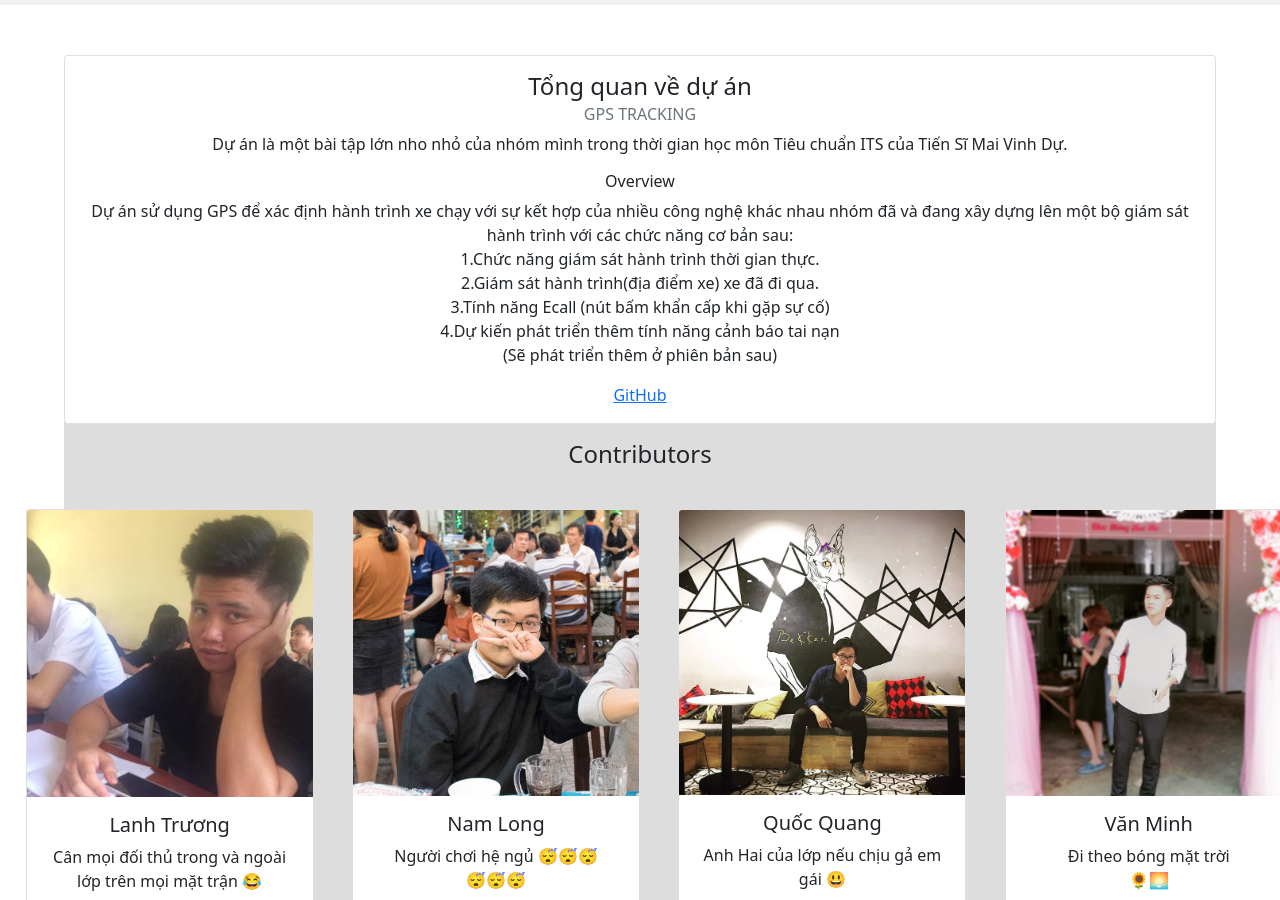
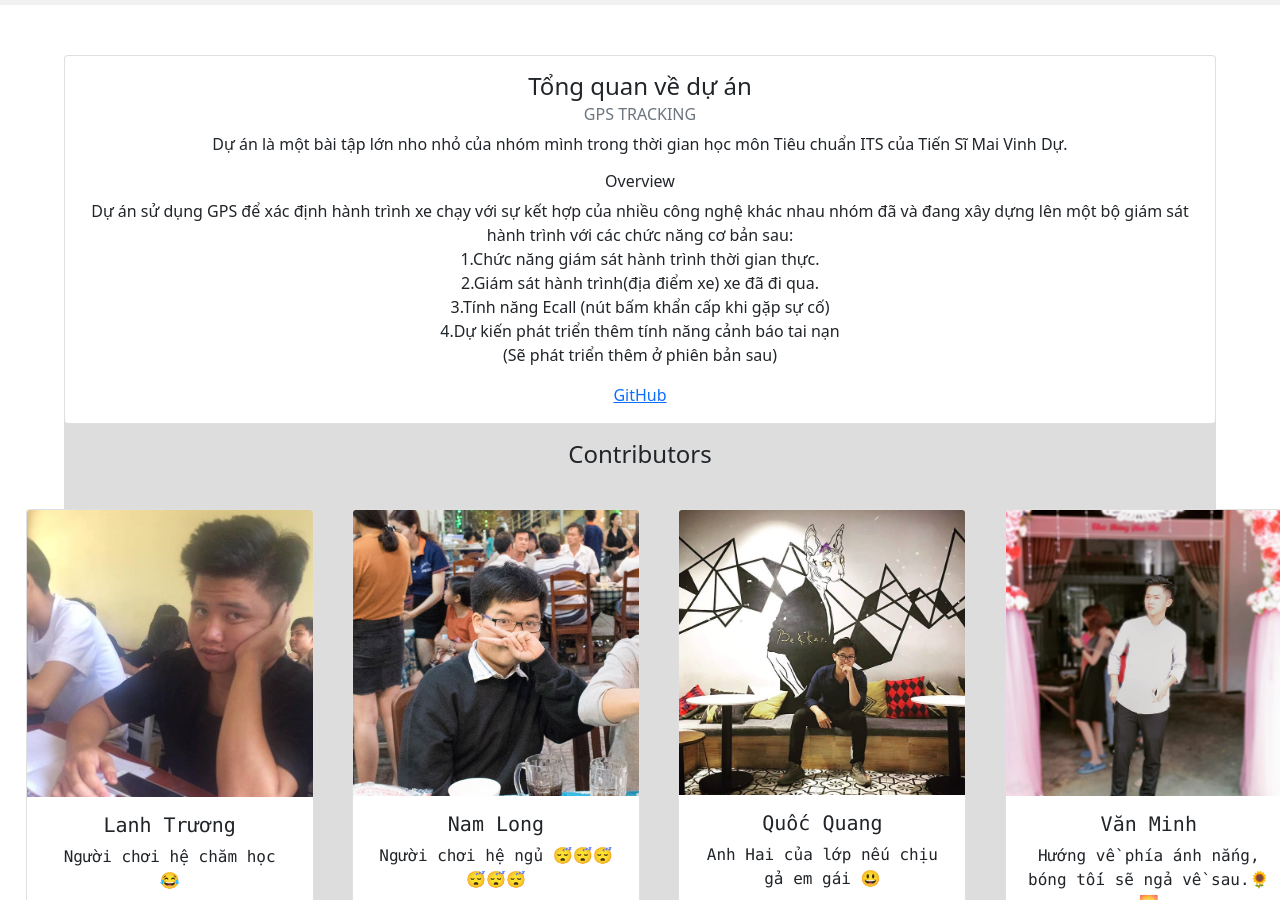
Before and after one commit to vanminh1310/Gps_tracking, a plain HTML site: page about.html in a window 1280 px wide. Shown: the part 52-952 px from the top of the page. Drawn offline with nearby package versions, Linux system fonts and the light colour scheme.

Commit message:
commit_a

```diff
--- a/about.html
+++ b/about.html
@@ -61,12 +61,12 @@
             </div>
             <h4 style="margin-top: 2vh;" class="card-title">Contributors</h4>
             <!-- Lanh -->
-            <div class="anh" style="margin-top:5vh; display: flex;  margin-left:3vw;">
+            <div class="anh" style="margin-top:5vh; display: flex;  margin-left:3vw; font-family: monaco,Consolas,Lucida Console,monospace; ">
                 <div class="card" style="width: 18rem;">
                     <img src="/img/lanh.jpg" class="card-img-top" alt="...">
                     <div class="card-body">
                         <h5 class="card-title">Lanh Trương</h5>
-                        <p class="card-text">Cân mọi đối thủ trong và ngoài lớp trên mọi mặt trận 😂</p>
+                        <p class="card-text">Người chơi hệ chăm học<br>😂</p>
                         <a href="https://www.facebook.com/lanh.truong.186590" title="Ib fb để rủ đánh tiến lên và đi nhậu" class="btn btn-primary">Facebook</a>
                     </div>
                 </div>
@@ -93,7 +93,7 @@
                     <img src="/img/minh.jpg" class="card-img-top" alt="...">
                     <div class="card-body">
                         <h5 class="card-title">Văn Minh</h5>
-                        <p class="card-text">Đi theo bóng mặt trời<br>🌻🌅 </p>
+                        <p class="card-text">Hướng về phía ánh nắng, bóng tối sẽ ngả về sau.🌻🌅 </p>
                         <a href="https://www.facebook.com/taminh1310" class="btn btn-primary">Facebook</a>
                     </div>
                 </div>
--- a/css/about.css
+++ b/css/about.css
@@ -4,7 +4,7 @@
     background-color: #ddd;
     border-radius: 30px;
     width: 90%;
-    height: 120vh;
+    height: 130vh;
     place-items: center;
     text-align: center;
     margin-left: 5%;
```
Also changed, not shown: index.html (+1 -1 lines).
